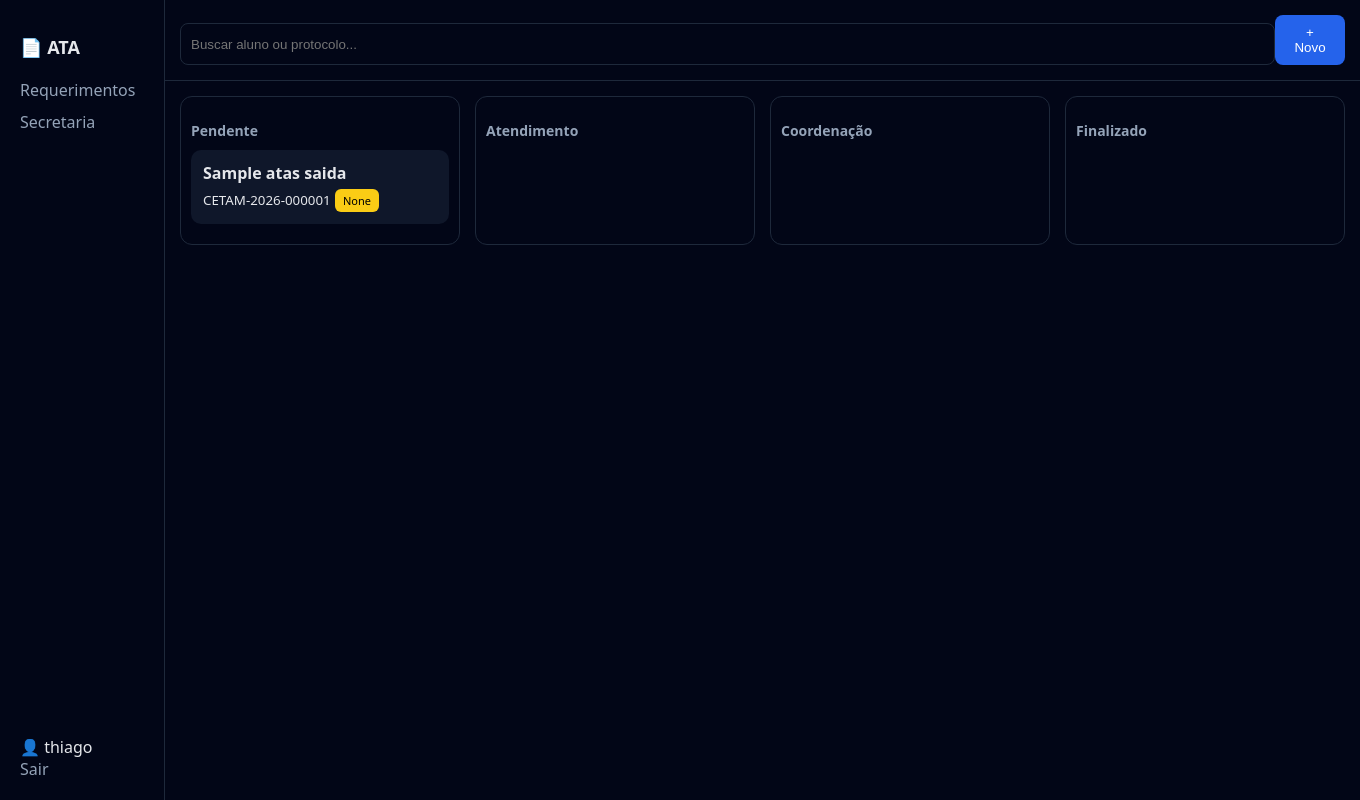
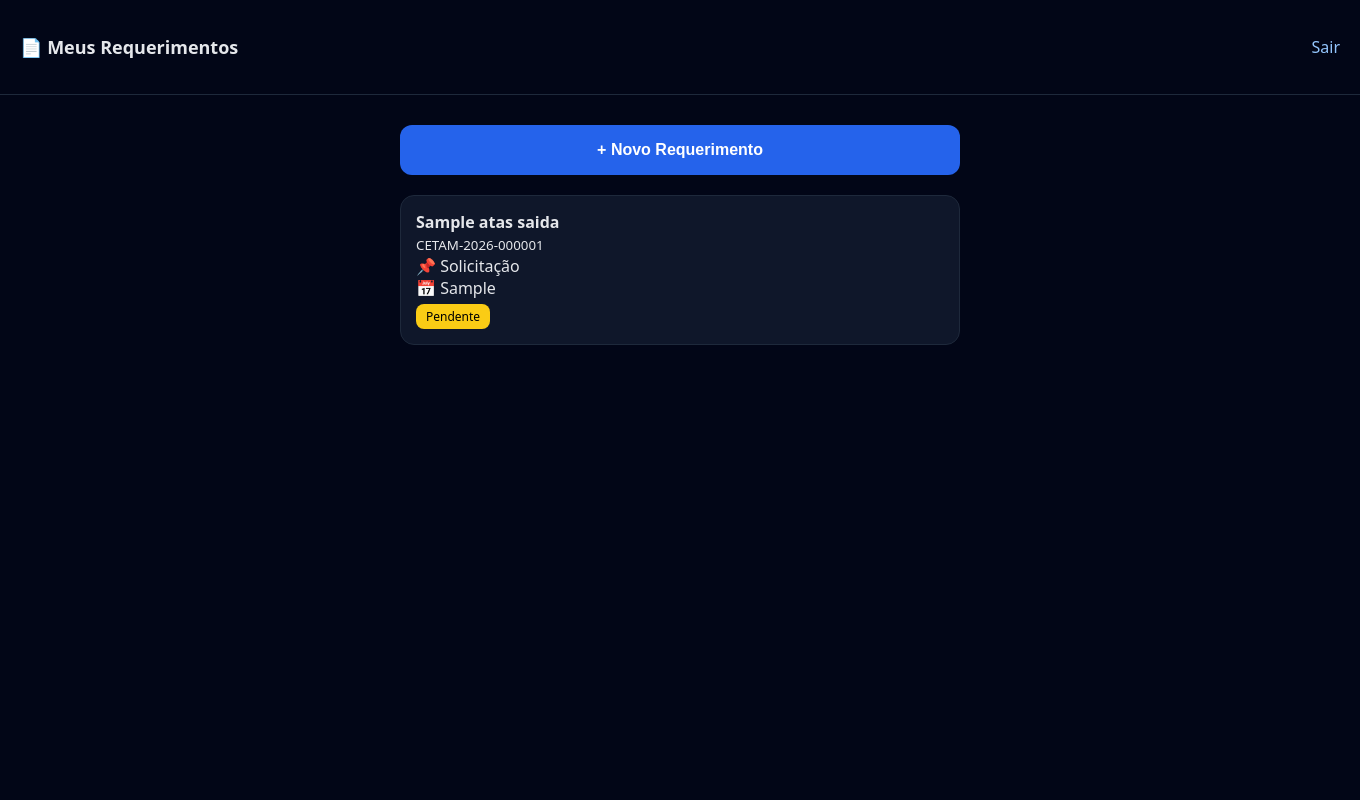
Before and after one commit to thiagoTBA/ata-online, a Flask app: page / in a window 1360 px wide. Run offline with Flask 3, Linux system fonts and the light colour scheme; a user stored in the database is signed in; tables that the repository leaves empty hold one stand-in row (values such as "Sample post"); a database or web service that is not in the repository returns one stand-in record (values such as "Sample title"); some libraries are stand-ins or nearby versions.

Commit message:
pagina test4e
test oag

```diff
--- a/templates/index.html
+++ b/templates/index.html
@@ -2,7 +2,7 @@
 <html lang="pt-BR">
 <head>
 <meta name="viewport" content="width=device-width, initial-scale=1">
-<title>ATA Online</title>
+<title>Meus Requerimentos</title>
 
 <style>
 * { box-sizing: border-box; }
@@ -14,265 +14,159 @@ body {
   color:#e5e7eb;
 }
 
-/* LAYOUT */
-.layout {
-  display:flex;
-  height:100vh;
-}
-
-/* SIDEBAR */
-.sidebar {
-  width:230px;
-  background:#020617;
-  border-right:1px solid #1e293b;
+/* HEADER */
+.header {
   padding:20px;
-  display:flex;
-  flex-direction:column;
-}
-
-.sidebar h2 {
-  font-size:18px;
-  margin-bottom:20px;
-}
-
-.sidebar a {
-  color:#94a3b8;
-  text-decoration:none;
-  margin-bottom:10px;
-}
-
-.sidebar a:hover {
-  color:white;
-}
-
-/* MAIN */
-.main {
-  flex:1;
-  display:flex;
-  flex-direction:column;
-}
-
-/* TOPBAR */
-.topbar {
-  padding:15px;
   border-bottom:1px solid #1e293b;
   display:flex;
   justify-content:space-between;
+  align-items:center;
 }
 
-.search {
-  padding:10px;
+.header h2 {
+  font-size:18px;
+}
+
+.logout {
+  color:#93c5fd;
+  text-decoration:none;
+}
+
+/* CONTAINER */
+.container {
+  max-width:600px;
+  margin:auto;
+  padding:20px;
+}
+
+/* BOTÃO NOVO */
+.new-btn {
+  width:100%;
+  padding:16px;
+  border-radius:12px;
+  border:none;
+  background:#2563eb;
+  color:white;
+  font-weight:bold;
+  font-size:16px;
+  margin-bottom:20px;
+  cursor:pointer;
+}
+
+/* CARD */
+.card {
+  background:#0f172a;
+  padding:15px;
+  border-radius:14px;
+  margin-bottom:12px;
+  border:1px solid #1e293b;
+}
+
+/* STATUS */
+.status {
+  font-size:12px;
+  padding:4px 10px;
   border-radius:8px;
+  display:inline-block;
+  margin-top:5px;
+}
+
+.pendente { background:#facc15; color:black; }
+.andamento { background:#fb923c; color:black; }
+.finalizado { background:#22c55e; color:black; }
+
+/* MODAL */
+.modal {
+  position:fixed;
+  inset:0;
+  background:rgba(0,0,0,0.7);
+  display:none;
+  align-items:center;
+  justify-content:center;
+}
+
+.modal-box {
+  background:#020617;
+  padding:20px;
+  border-radius:12px;
+  width:90%;
+  max-width:400px;
+}
+
+input, select, textarea {
+  width:100%;
+  padding:12px;
+  margin-top:8px;
+  border-radius:10px;
   border:1px solid #1e293b;
   background:#020617;
   color:white;
 }
 
-/* BOTÃO */
-.btn {
+button {
+  width:100%;
+  padding:14px;
+  margin-top:10px;
+  border:none;
+  border-radius:10px;
   background:#2563eb;
-  border:none;
-  padding:10px 15px;
-  border-radius:8px;
   color:white;
-  cursor:pointer;
-}
-
-/* KANBAN */
-.kanban {
-  display:flex;
-  gap:15px;
-  padding:15px;
-  overflow-x:auto;
-}
-
-.col {
-  min-width:280px;
-  background:#020617;
-  border:1px solid #1e293b;
-  border-radius:12px;
-  padding:10px;
-}
-
-.col h3 {
-  font-size:14px;
-  margin-bottom:10px;
-  color:#94a3b8;
-}
-
-/* CARD */
-.card {
-  background:#0f172a;
-  padding:12px;
-  border-radius:10px;
-  margin-bottom:10px;
-}
-
-.tag {
-  font-size:11px;
-  padding:4px 8px;
-  border-radius:6px;
-  display:inline-block;
-  margin-top:5px;
-}
-
-.p1 { background:#facc15; color:#000; }
-.p2 { background:#fb923c; color:#000; }
-.ok { background:#22c55e; color:#000; }
-
-/* MODAL */
-.modal {
-  position:fixed;
-  top:0;
-  left:0;
-  width:100%;
-  height:100%;
-  background:rgba(0,0,0,0.7);
-  display:none;
-  justify-content:center;
-  align-items:center;
-}
-
-.modal-content {
-  background:#020617;
-  padding:20px;
-  border-radius:12px;
-  width:400px;
-}
-
-input, select, textarea {
-  width:100%;
-  padding:10px;
-  margin-top:8px;
-  background:#020617;
-  border:1px solid #1e293b;
-  color:white;
-  border-radius:8px;
+  font-weight:bold;
 }
 </style>
 </head>
 
 <body>
 
-<div class="layout">
-
-<!-- SIDEBAR -->
-<div class="sidebar">
-  <h2>📄 ATA</h2>
-
-  <a href="/">Requerimentos</a>
-
-  {% if role in ["secretaria","admin"] %}
-    <a href="/secretaria">Secretaria</a>
-  {% endif %}
-
-  {% if role in ["coordenacao","admin"] %}
-    <a href="/coordenacao">Coordenação</a>
-  {% endif %}
-
-  {% if role == "admin" %}
-    <a href="/admin/users">Usuários</a>
-  {% endif %}
-
-  <div style="margin-top:auto;">
-    👤 {{ username }}<br>
-    <a href="/logout">Sair</a>
-  </div>
+<div class="header">
+  <h2>📄 Meus Requerimentos</h2>
+  <a href="/logout" class="logout">Sair</a>
 </div>
 
-<!-- MAIN -->
-<div class="main">
+<div class="container">
 
-  <!-- TOPBAR -->
-  <div class="topbar">
-    <input class="search" placeholder="Buscar aluno ou protocolo...">
-    <button class="btn" onclick="openModal()">+ Novo</button>
-  </div>
+  <button class="new-btn" onclick="openModal()">
+    + Novo Requerimento
+  </button>
 
-  <!-- KANBAN -->
-  <div class="kanban">
+  <!-- LISTA -->
+  {% for a in atas %}
+  <div class="card">
 
-    <!-- PENDENTE -->
-    <div class="col">
-      <h3>Pendente</h3>
+    <b>{{ a["aluno_nome"] }}</b><br>
+    <small>{{ a["protocolo"] }}</small>
 
-      {% for a in atas if a["status"] == "PENDENTE" %}
-      <div class="card">
-        <b>{{ a["aluno_nome"] }}</b><br>
-        <small>{{ a["protocolo"] }}</small>
-
-        <div class="tag p1">
-          {{ tipos.get(a["tipo"]) }}
-        </div>
-      </div>
-      {% endfor %}
-
+    <div>
+      📌 {{ tipos.get(a["tipo"], "Solicitação") }}
     </div>
 
-    <!-- ATENDIMENTO -->
-    <div class="col">
-      <h3>Atendimento</h3>
-
-      {% for a in atas if a["status"] == "EM_ATENDIMENTO" %}
-      <div class="card">
-        <b>{{ a["aluno_nome"] }}</b><br>
-        <small>{{ a["protocolo"] }}</small>
-
-        <div class="tag p1">
-          {{ tipos.get(a["tipo"]) }}
-        </div>
-      </div>
-      {% endfor %}
-
+    <div>
+      📅 {{ a["criado_em"] }}
     </div>
 
-    <!-- COORD -->
-    <div class="col">
-      <h3>Coordenação</h3>
+    <!-- STATUS SIMPLES -->
+    {% if a["status"] == "PENDENTE" %}
+      <div class="status pendente">Pendente</div>
+    {% elif a["status"] in ["EM_ATENDIMENTO","AGUARDANDO_COORD"] %}
+      <div class="status andamento">Em andamento</div>
+    {% elif a["status"] == "FINALIZADO" %}
+      <div class="status finalizado">Finalizado</div>
+    {% endif %}
 
-      {% for a in atas if a["status"] in ["AGUARDANDO_COORD","RETORNADO_SECRETARIA"] %}
-      <div class="card">
-        <b>{{ a["aluno_nome"] }}</b><br>
-        <small>{{ a["protocolo"] }}</small>
-
-        <div class="tag p2">
-          {{ tipos.get(a["tipo"]) }}
-        </div>
+    {% if a["status"] == "FINALIZADO" %}
+      <div style="margin-top:8px;">
+        <a href="/processo/{{ a['id'] }}/pdf" target="_blank">📄 Baixar resultado</a>
       </div>
-      {% endfor %}
-
-    </div>
-
-    <!-- FINALIZADO -->
-    <div class="col">
-      <h3>Finalizado</h3>
-
-      {% for a in atas if a["status"] == "FINALIZADO" %}
-      <div class="card">
-        <b>{{ a["aluno_nome"] }}</b><br>
-        <small>{{ a["protocolo"] }}</small>
-
-        <div class="tag ok">
-          {{ tipos.get(a["tipo"]) }}
-        </div>
-
-        <div style="margin-top:5px;">
-          <a href="/processo/{{ a['id'] }}/pdf" target="_blank">📄 PDF</a>
-        </div>
-      </div>
-      {% endfor %}
-
-    </div>
+    {% endif %}
 
   </div>
-
-</div>
+  {% endfor %}
 
 </div>
 
 <!-- MODAL -->
 <div class="modal" id="modal">
-  <div class="modal-content">
+  <div class="modal-box">
 
     <h3>Novo requerimento</h3>
 
@@ -283,34 +177,16 @@ input, select, textarea {
       <input name="email" placeholder="Email">
       <input name="telefone" placeholder="Telefone">
 
-      <input name="curso" placeholder="Curso">
-      <input name="rg" placeholder="RG">
-
-      <select name="sexo">
-        <option value="">Sexo</option>
-        <option value="M">M</option>
-        <option value="F">F</option>
-      </select>
-
-      <select name="turno">
-        <option value="">Turno</option>
-        <option value="manha">Manhã</option>
-        <option value="tarde">Tarde</option>
-        <option value="noite">Noite</option>
-      </select>
-
-      <input name="projeto" placeholder="Projeto">
-
-      <select name="tipo">
+      <select name="tipo" required>
         {% for k, v in tipos.items() %}
           <option value="{{ k }}">{{ v }}</option>
         {% endfor %}
       </select>
 
       <input type="file" name="anexo">
-      <textarea name="justificativa" placeholder="Justificativa"></textarea>
+      <textarea name="justificativa" placeholder="Descreva seu pedido"></textarea>
 
-      <button class="btn">Criar</button>
+      <button>Criar</button>
 
     </form>
 
```
